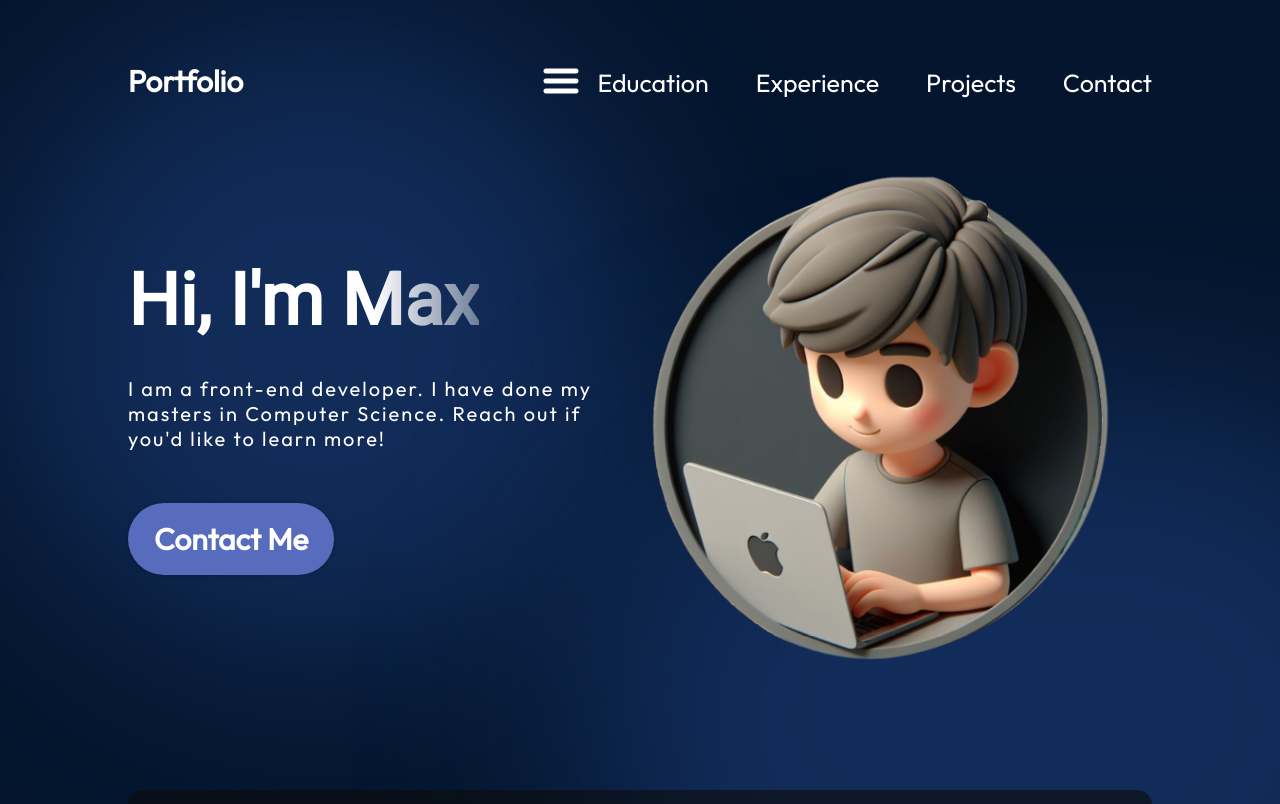
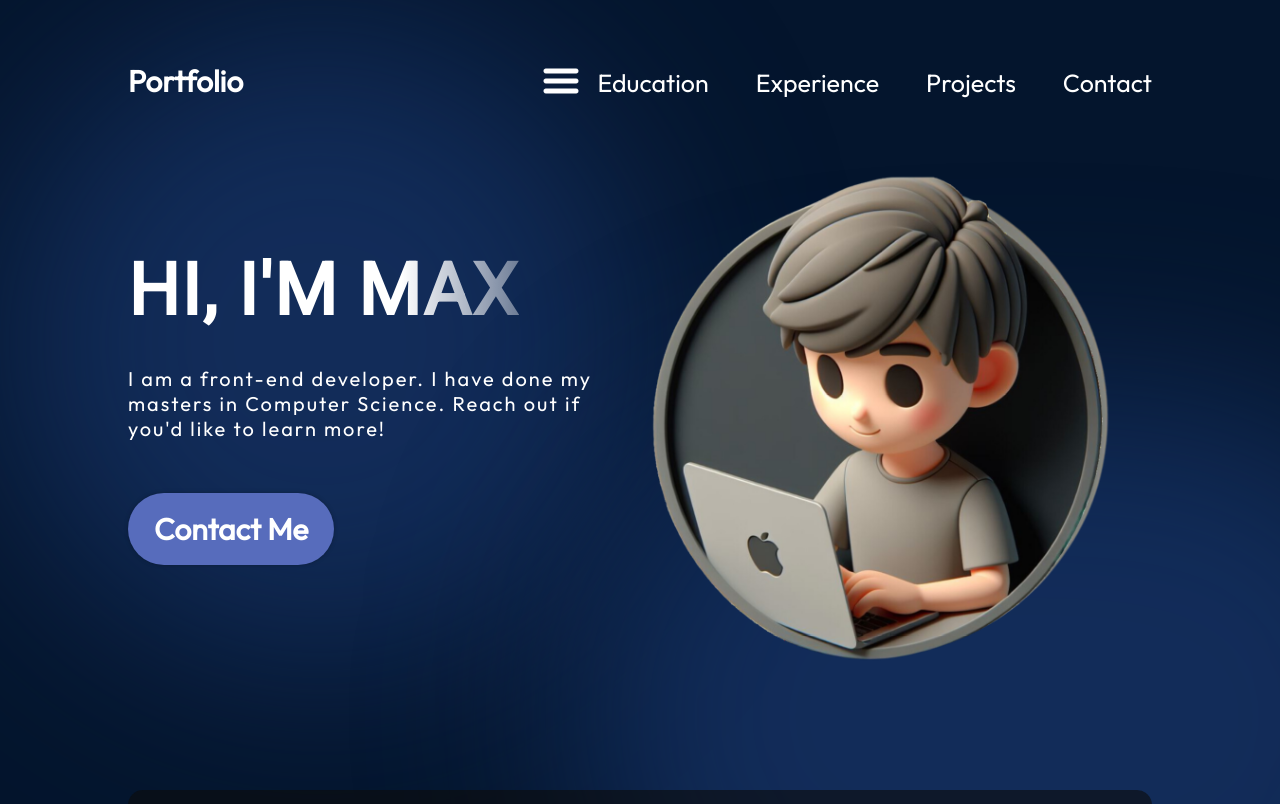
Before and after one commit to GaurabGurung/My-PortFolio, a React (Vite) app: page / in a window 1280 px wide. Shown: the top 804 px of the page. Built offline with nearby package versions, Linux system fonts and the light colour scheme.

Commit message:
some changes

```diff
--- a/src/components/contact/contact.module.css
+++ b/src/components/contact/contact.module.css
@@ -7,7 +7,12 @@
   border-radius: 15px;
 }
 h1 {
-  margin: 20px 0;
+  color: var(--color-text);
+  font-size: 35px;
+  font-weight: 700;
+  letter-spacing: 1.75px;
+  text-transform: uppercase;
+  margin-bottom: 30px;
 }
 .formContainer {
   display: flex;
```
